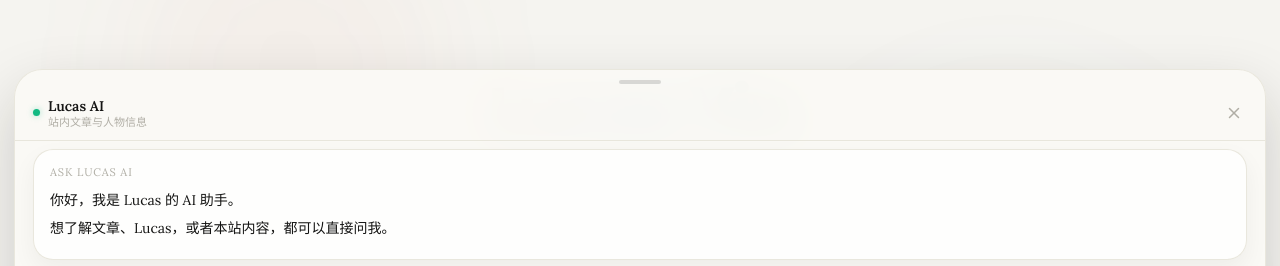
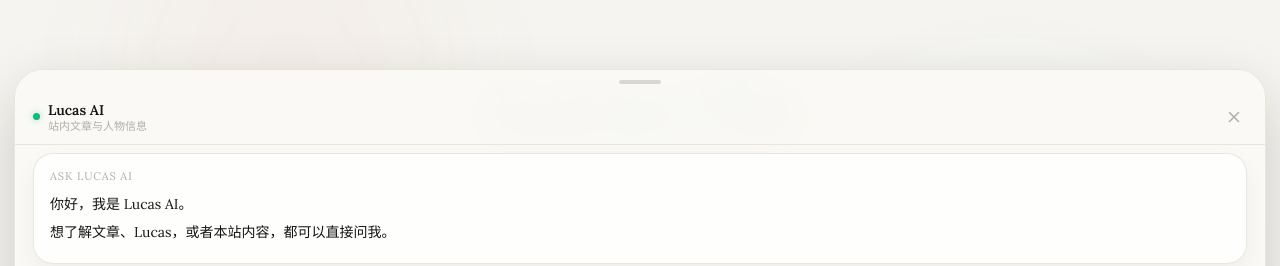
Before and after one commit to yinpengtao2002-ai/yinpengtao2002-ai.github.io, a Next.js app: page / in a window 1280 px wide. Both pictures are taken after a click on the button "AI 助手". Shown: the part 237-503 px from the top of the page. Built offline with nearby package versions, Linux system fonts and the light colour scheme.

Commit message:
Add AI sheet drag close and desktop prompts

```diff
--- a/src/components/ChatWidget.tsx
+++ b/src/components/ChatWidget.tsx
@@ -1,7 +1,7 @@
 "use client";
 
 import { useState, useEffect, useRef } from "react";
-import { motion, AnimatePresence } from "framer-motion";
+import { motion, AnimatePresence, useDragControls, type PanInfo } from "framer-motion";
 import { useRouter } from "next/navigation";
 import { MessageCircle, X, ArrowUp, ExternalLink } from "lucide-react";
 import Link from "next/link";
@@ -38,12 +38,8 @@ const MOBILE_QUICK_PROMPTS = [
     "推荐一篇财务建模文章",
 ];
 
-function getGreetingMessage(isMobileLike: boolean) {
-    if (isMobileLike) {
-        return "你好，我是 Lucas 的 AI 助手。\n\n想了解文章、Lucas，或者本站内容，都可以直接问我。";
-    }
-
-    return "你好！我是 Lucas 的 AI 助手，搭载 Claude Opus 4.6 模型。\n\n你可以问我任何关于这个网站的问题，比如有什么文章、Lucas 是谁，或者随便聊聊也行。";
+function getGreetingMessage() {
+    return "你好，我是 Lucas AI。\n\n想了解文章、Lucas，或者本站内容，都可以直接问我。";
 }
 
 function MessageContent({ text }: { text: string }) {
@@ -205,6 +201,7 @@ function recognizeIntent(input: string, aiContent: ContentCard[], financeContent
 export default function ChatWidget() {
     const router = useRouter();
     const { isMobileLike } = useViewportProfile();
+    const dragControls = useDragControls();
     const [isOpen, setIsOpen] = useState(false);
     const [messages, setMessages] = useState<Message[]>([]);
     const [inputValue, setInputValue] = useState("");
@@ -370,7 +367,7 @@ export default function ChatWidget() {
             setMessages([{
                 id: "greeting",
                 role: "assistant",
-                content: getGreetingMessage(isMobileLike),
+                content: getGreetingMessage(),
             }]);
         }
         setIsOpen(true);
@@ -386,6 +383,7 @@ export default function ChatWidget() {
     };
 
     const compactMobileChat = isOpen && isMobileLike && keyboardOpen;
+    const canDragToClose = isMobileLike && mobileSheetMode;
     const headerPadding = compactMobileChat ? "10px 12px" : "14px 18px 12px";
     const headerFontSize = compactMobileChat ? 13 : 14;
     const messagesPadding = compactMobileChat ? "10px 12px 8px" : isMobileLike ? "8px 18px 12px" : "16px";
@@ -401,7 +399,7 @@ export default function ChatWidget() {
     const inputMaxHeight = compactMobileChat ? 72 : 100;
     const inputFontSize = isMobileLike ? 16 : 14;
     const inputLineHeight = isMobileLike ? "26px" : "24px";
-    const introState = isMobileLike && messages.length === 1 && messages[0]?.id === "greeting" && !isProcessing;
+    const introState = messages.length === 1 && messages[0]?.id === "greeting" && !isProcessing;
     const panelStyle = isMobileLike
         ? mobileFocusMode
             ? {
@@ -423,6 +421,17 @@ export default function ChatWidget() {
                 borderRadius: 28,
             }
         : {};
+    const handleClose = () => {
+        setKeyboardOpen(false);
+        setIsOpen(false);
+    };
+    const handlePanelDragEnd = (_: MouseEvent | TouchEvent | PointerEvent, info: PanInfo) => {
+        if (!canDragToClose) return;
+
+        if (info.offset.y > 110 || info.velocity.y > 700) {
+            handleClose();
+        }
+    };
 
     return (
         <>
@@ -473,10 +482,7 @@ export default function ChatWidget() {
                                 animate={{ opacity: mobileFocusMode ? 0.08 : 0.18 }}
                                 exit={{ opacity: 0 }}
                                 transition={{ duration: 0.22 }}
-                                onClick={() => {
-                                    setKeyboardOpen(false);
-                                    setIsOpen(false);
-                                }}
+                                onClick={handleClose}
                                 type="button"
                                 aria-label="关闭 AI 助手"
                                 style={{
@@ -494,6 +500,13 @@ export default function ChatWidget() {
                             animate={{ opacity: 1, y: 0, scale: 1 }}
                             exit={{ opacity: 0, y: 20, scale: 0.97 }}
                             transition={{ duration: 0.25 }}
+                            drag={canDragToClose ? "y" : false}
+                            dragListener={false}
+                            dragControls={dragControls}
+                            dragConstraints={{ top: 0, bottom: 0 }}
+                            dragElastic={0.18}
+                            dragMomentum={false}
+                            onDragEnd={handlePanelDragEnd}
                             className="chat-panel"
                             style={{
                                 position: "fixed",
@@ -518,7 +531,13 @@ export default function ChatWidget() {
                                         display: "flex",
                                         justifyContent: "center",
                                         paddingTop: 10,
+                                        paddingBottom: 4,
                                         flexShrink: 0,
+                                        cursor: "grab",
+                                        touchAction: "none",
+                                    }}
+                                    onPointerDown={(event) => {
+                                        dragControls.start(event);
                                     }}
                                 >
                                     <div
@@ -562,9 +581,9 @@ export default function ChatWidget() {
                                                 lineHeight: 1.2,
                                             }}
                                         >
-                                            {isMobileLike ? "Lucas AI" : "AI 助手"}
+                                            Lucas AI
                                         </span>
-                                        {isMobileLike && !compactMobileChat && (
+                                        {!compactMobileChat && (
                                             <span style={{ fontSize: 11, color: "var(--muted)", lineHeight: 1.1 }}>
                                                 站内文章与人物信息
                                             </span>
@@ -572,10 +591,7 @@ export default function ChatWidget() {
                                     </div>
                                 </div>
                                 <button
-                                    onClick={() => {
-                                        setKeyboardOpen(false);
-                                        setIsOpen(false);
-                                    }}
+                                    onClick={handleClose}
                                     style={{
                                         background: "none",
                                         border: "none",
@@ -634,7 +650,7 @@ export default function ChatWidget() {
                                                     ) : (
                                                         <>
                                                             <div
-                                                                style={message.id === "greeting" && isMobileLike ? {
+                                                                style={message.id === "greeting" ? {
                                                                     fontSize: bodyFontSize,
                                                                     lineHeight: 1.6,
                                                                     color: "var(--foreground)",
@@ -643,7 +659,7 @@ export default function ChatWidget() {
                                                                     background: "rgba(255,255,255,0.78)",
                                                                     border: "1px solid rgba(232,230,220,0.95)",
                                                                     borderRadius: 20,
-                                                                    padding: compactMobileChat ? "10px 12px" : "14px 16px",
+                                                                    padding: compactMobileChat ? "10px 12px" : isMobileLike ? "14px 16px" : "16px 18px",
                                                                     boxShadow: "0 10px 24px rgba(20,20,19,0.05)",
                                                                 } : {
                                                                     fontSize: bodyFontSize,
@@ -653,7 +669,7 @@ export default function ChatWidget() {
                                                                     overflowWrap: "anywhere",
                                                                 }}
                                                             >
-                                                                {message.id === "greeting" && isMobileLike && !compactMobileChat && (
+                                                                {message.id === "greeting" && !compactMobileChat && (
                                                                     <div
                                                                         style={{
                                                                             fontSize: 11,
```
